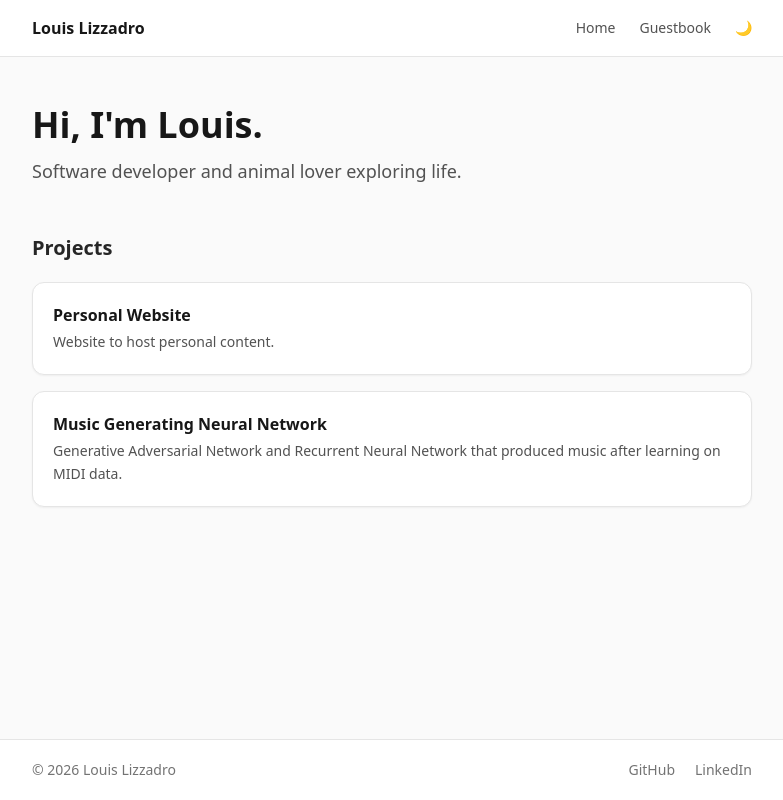
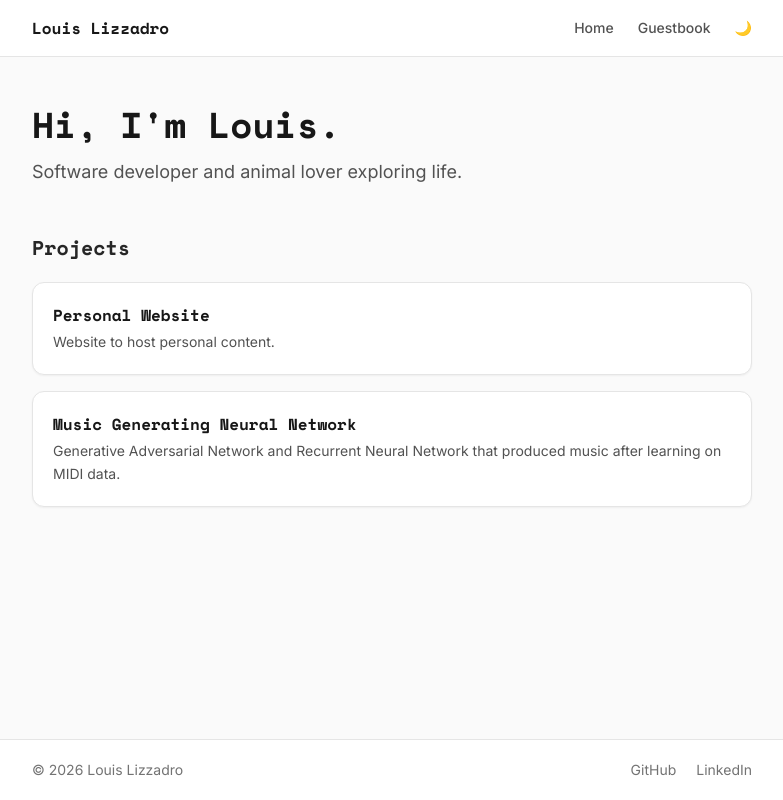
Before and after one commit to lllizzadro/PersonalWebsiteFlask, a Flask app: page / in a window 1280 px wide. Shown: the whole page, without its empty margins (248-1031 px from the left). Run offline with Flask 3, Linux system fonts and the light colour scheme; some libraries are stand-ins or nearby versions.

Commit message:
styling pass

```diff
--- a/templates/base.html
+++ b/templates/base.html
@@ -4,8 +4,22 @@
     <meta charset="UTF-8">
     <meta name="viewport" content="width=device-width, initial-scale=1.0">
     <title>{% block title %}Louis Lizzadro{% endblock %}</title>
+    <link rel="preconnect" href="https://fonts.googleapis.com">
+    <link rel="preconnect" href="https://fonts.gstatic.com" crossorigin>
+    <link href="https://fonts.googleapis.com/css2?family=Inter:wght@400;500;700&family=Space+Mono:wght@400;700&display=swap" rel="stylesheet">
     <script src="https://cdn.tailwindcss.com"></script>
-    <script>tailwind.config = { darkMode: 'class' }</script>
+    <script>
+      tailwind.config = {
+        darkMode: 'class',
+        theme: { extend: { fontFamily: {
+          sans: ['Inter', 'sans-serif'],
+          mono: ['Space Mono', 'monospace'],
+        } } }
+      }
+    </script>
+    <style>
+      h1, h2, h3 { font-family: 'Space Mono', monospace; }
+    </style>
     <script>
         if (localStorage.theme === 'dark' || (!('theme' in localStorage) && window.matchMedia('(prefers-color-scheme: dark)').matches)) {
           document.documentElement.classList.add('dark');
@@ -18,7 +32,7 @@
 
     <nav class="bg-white dark:bg-neutral-800 dark:border-neutral-700 border-b border-neutral-200">
         <div class="max-w-3xl mx-auto px-6 py-4 flex items-center justify-between">
-            <a href="/" class="font-bold text-neutral-900 dark:text-neutral-100 hover:text-purple-600 dark:hover:text-purple-600 transition-colors">
+            <a href="/" class="font-mono font-bold text-neutral-900 dark:text-neutral-100 hover:text-purple-600 dark:hover:text-purple-600 transition-colors">
                 Louis Lizzadro
             </a>
             <div class="flex gap-6 text-sm font-medium text-neutral-600 dark:text-neutral-400">
```
